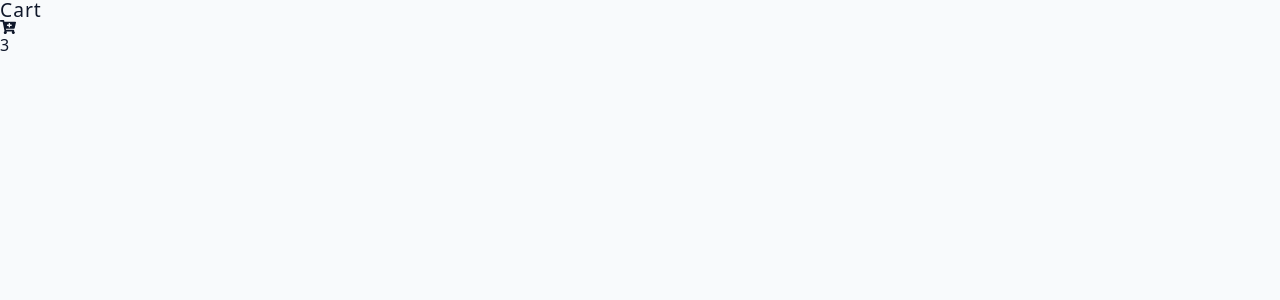
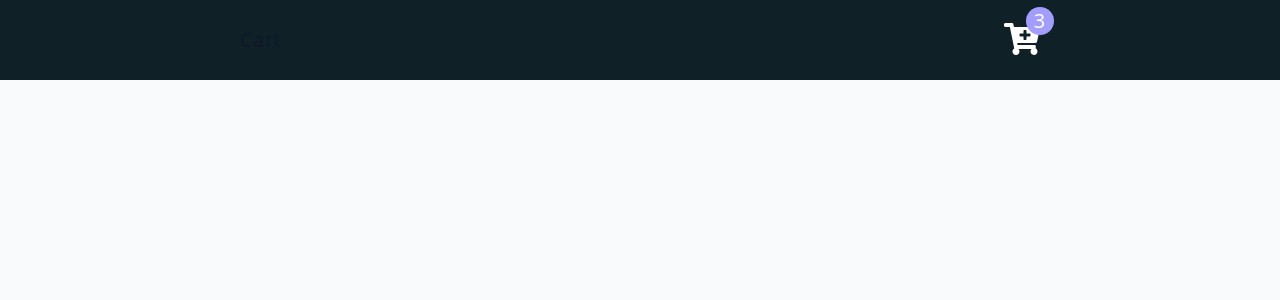
Before and after one commit to Hosea54/-Cart, a React (Vite) app: page / in a window 1280 px wide. Shown: the top 300 px of the page. Built offline with nearby package versions, Linux system fonts and the light colour scheme.

Commit message:
Navbar CSS complete

```diff
--- a/src/index.css
+++ b/src/index.css
@@ -6,14 +6,45 @@
   padding: 0;
   box-sizing: border-box;
 }
+
 html {
   font-size: 100%;
-}
+} /*16px*/
+
 :root {
+  /* colors */
+  --primary-100: #e2e0ff;
+  --primary-200: #c1beff;
+  --primary-300: #a29dff;
+  --primary-400: #837dff;
+  --primary-500: #0f2027;
+  --primary-600: #504acc;
+  --primary-700: #3c3799;
+  --primary-800: #282566;
+  --primary-900: #141233;
+
   /* grey */
   --grey-50: #f8fafc;
+  --grey-100: #f1f5f9;
+  --grey-200: #e2e8f0;
+  --grey-300: #cbd5e1;
+  --grey-400: #94a3b8;
+  --grey-500: #64748b;
+  --grey-600: #475569;
+  --grey-700: #334155;
+  --grey-800: #1e293b;
   --grey-900: #0f172a;
-  /* important vars */
+  /* rest of the colors */
+  --black: #222;
+  --white: #fff;
+  --red-light: #f8d7da;
+  --red-dark: #842029;
+  --green-light: #d1e7dd;
+  --green-dark: #0f5132;
+
+  --small-text: 0.875rem;
+  --extra-small-text: 0.7em;
+  /* rest of the vars */
   --backgroundColor: var(--grey-50);
   --textColor: var(--grey-900);
   --borderRadius: 0.25rem;
@@ -22,13 +53,14 @@ html {
   --max-width: 1120px;
   --fixed-width: 800px;
   --view-width: 90vw;
-  /* other colors */
-  --black: #222;
-  --white: #fff;
-  --red-light: #f8d7da;
-  --red-dark: #842029;
-  --green-light: #d1e7dd;
-  --green-dark: #0f5132;
+  /* box shadow*/
+  --shadow-1: 0 1px 3px 0 rgba(0, 0, 0, 0.1), 0 1px 2px 0 rgba(0, 0, 0, 0.06);
+  --shadow-2: 0 4px 6px -1px rgba(0, 0, 0, 0.1),
+    0 2px 4px -1px rgba(0, 0, 0, 0.06);
+  --shadow-3: 0 10px 15px -3px rgba(0, 0, 0, 0.1),
+    0 4px 6px -2px rgba(0, 0, 0, 0.05);
+  --shadow-4: 0 20px 25px -5px rgba(0, 0, 0, 0.1),
+    0 10px 10px -5px rgba(0, 0, 0, 0.04);
 }
 /* body */
 body {
@@ -127,3 +159,45 @@ ul {
 .btn-block {
   width: 100%;
 }
+/* ====NAVBAR==== */
+nav {
+  background: var(--primary-500);
+  height: 5rem;
+  display: flex;
+  justify-content: center;
+  align-items: center;
+}
+.nav-center {
+  width: var(--view-width);
+  max-width: var(--fixed-width);
+  display: flex;
+  justify-content: space-between;
+  align-items: center;
+}
+nav h4 {
+  color: var(--white);
+}
+.nav-container {
+  display: block;
+  position: relative;
+}
+.cart-icon {
+  font-size: 2.25rem;
+  color: var(--white);
+}
+.amount-container {
+  position: absolute;
+  top: -0.85rem;
+  right: -0.85rem;
+  width: 1.75rem;
+  height: 1.75rem;
+  background-color: var(--primary-300);
+  border-radius: 50%;
+  display: flex;
+  align-items: center;
+  justify-content: center;
+}
+.total-amount {
+  color: var(--white);
+  font-size: 1.25rem;
+}
```
